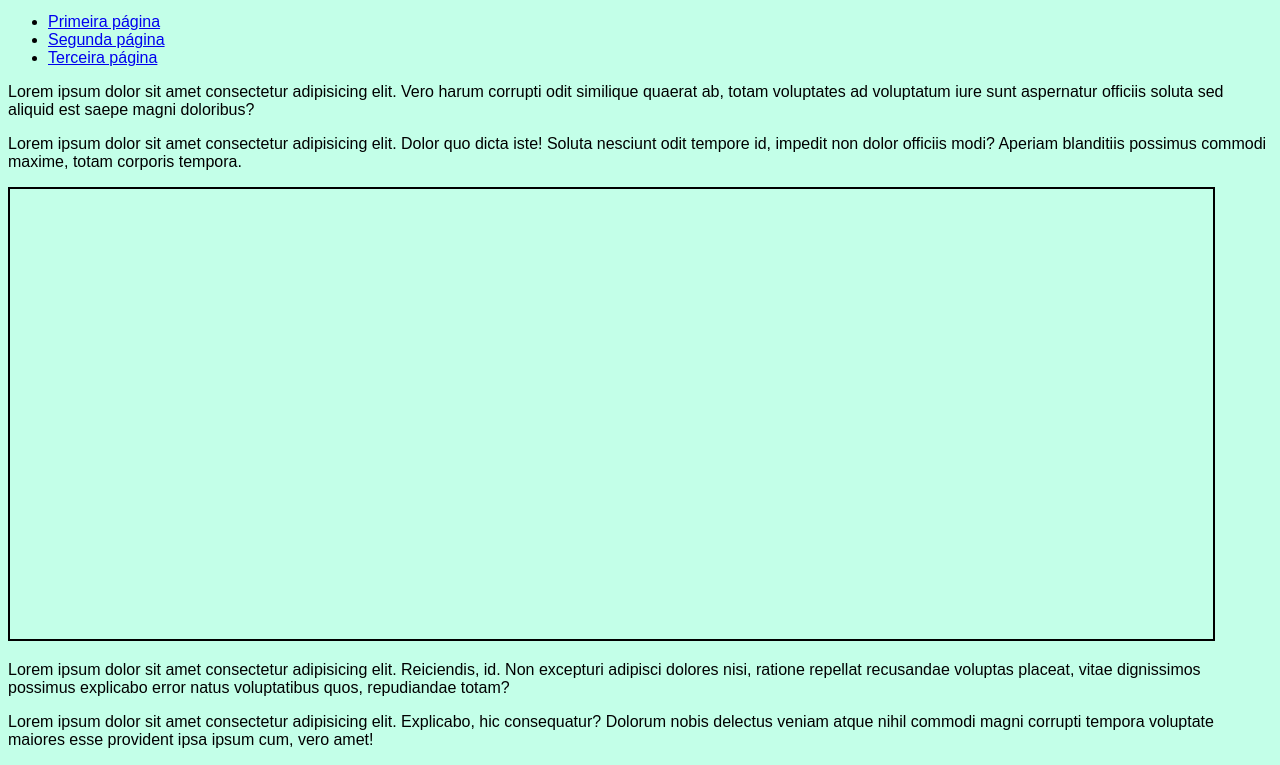
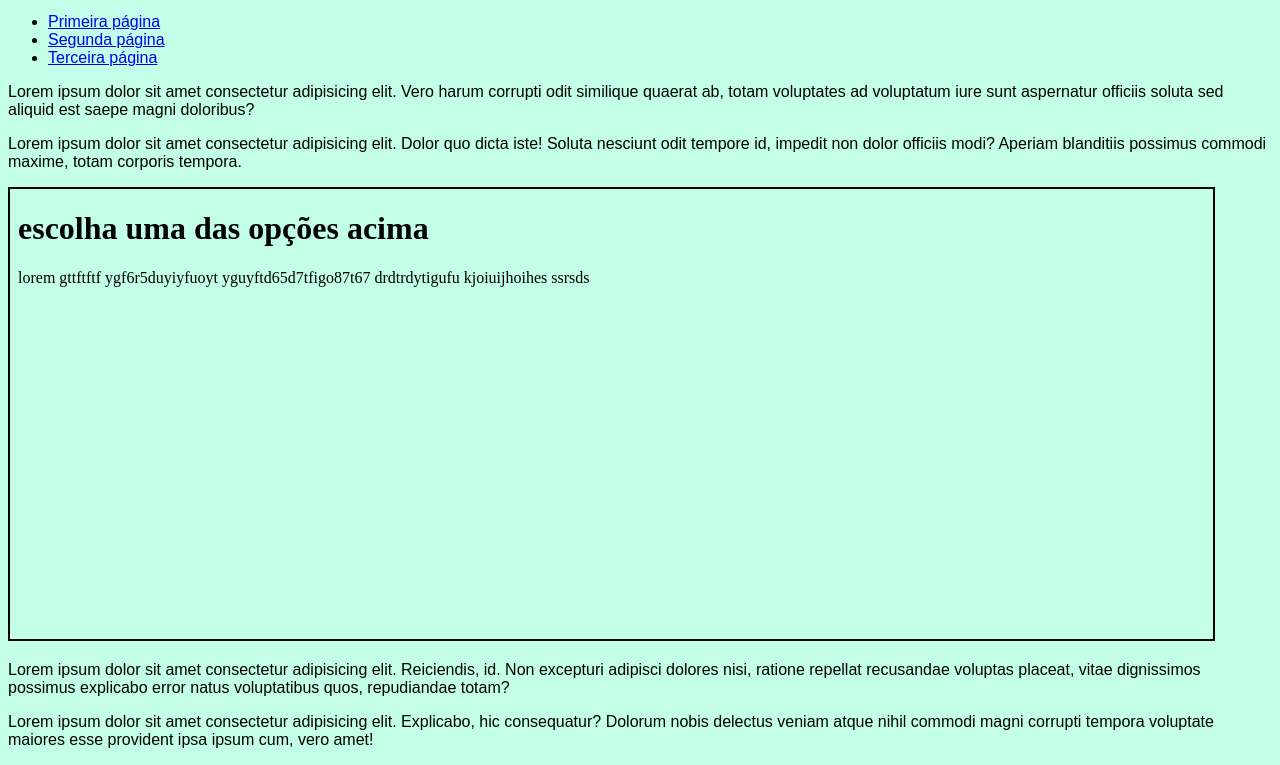
Before and after one commit to Felipeguimaraes777/html-css, a plain HTML site: page exercícios/ex024 (iframes1)/ifreme 3.html in a window 1280 px wide. Shown: the part 137-902 px from the top of the page. Drawn offline with Linux system fonts and the light colour scheme.

Commit message:
capa do frame no "iframe"

```diff
--- a/exercícios/ex024 (iframes1)/ifreme 3.html
+++ b/exercícios/ex024 (iframes1)/ifreme 3.html
@@ -37,7 +37,7 @@
     <p>Lorem ipsum dolor sit amet consectetur adipisicing elit. Dolor quo dicta iste! Soluta nesciunt odit tempore id, impedit non dolor officiis modi? Aperiam blanditiis possimus commodi maxime, totam corporis tempora.
     </p>
 
-    <iframe id="tela" name="frame" src="">
+    <iframe id="tela" name="frame" srcdoc="<h1>escolha uma das opções acima</h1><p> lorem gttftftf ygf6r5duyiyfuoyt yguyftd65d7tfigo87t67 drdtrdytigufu kjoiuijhoihes ssrsds </p>">
         <p>inflizmente seu navegador não é compativel com isso</p>
     </iframe>
     <p>Lorem ipsum dolor sit amet consectetur adipisicing elit. Reiciendis, id. Non excepturi adipisci dolores nisi, ratione repellat recusandae voluptas placeat, vitae dignissimos possimus explicabo error natus voluptatibus quos, repudiandae totam?</p>
```
Also changed, not shown: exercícios/ex024 (iframes1)/páginas-extras/página03.html (+1 -1 lines).
